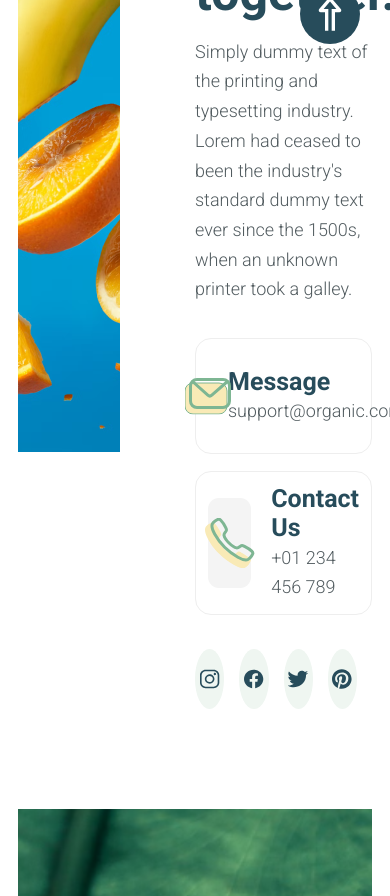
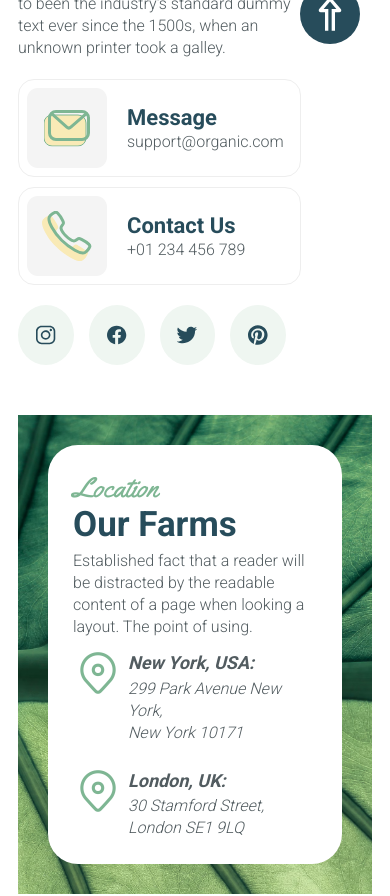
Before and after one commit to MikhailZhelnin/Organick, a Next.js app: page /contact-us in a window 390 px wide. Shown: the part 900-1796 px from the top of the page. Built offline with nearby package versions, Linux system fonts and the light colour scheme.

Commit message:
media queries for contact page

```diff
--- a/src/components/ContactUsPage/ContactUsForm/ContactUsForm.module.scss
+++ b/src/components/ContactUsPage/ContactUsForm/ContactUsForm.module.scss
@@ -3,6 +3,16 @@
 
 .contactUsForm {
   margin-bottom: 164px;
+
+  @media (max-width: $media-tablet) {
+    margin-bottom: 100px;
+  }
+  @media (max-width: $media-mobile) {
+    margin-bottom: 80px;
+  }
+  @media (max-width: $small-mobile) {
+    margin-bottom: 50px;
+  }
 
   .container {
     @include container;
@@ -18,11 +28,21 @@
           display: flex;
           justify-content: space-between;
 
+          @media (max-width: 550px) {
+            margin-bottom: 0;
+            flex-direction: column;
+          }
+
           .formGroupItem {
             position: relative;
             display: flex;
             flex-direction: column;
             width: 48%;
+
+            @media (max-width: 550px) {
+              margin-bottom: 30px;
+              width: 100%;
+            }
 
             &.textareaGroup {
               width: 100%;
@@ -34,6 +54,10 @@
               line-height: 21px;
               font-weight: 500;
               color: $color-main;
+
+              @media (max-width: 550px) {
+                margin-bottom: 10px;
+              }
             }
 
             .formGroupItemInput,
@@ -81,6 +105,10 @@
 
         .formButton {
           @include btn-main;
+
+          @media (max-width: 550px) {
+            margin-top: 20px;
+          }
         }
       }
     }
--- a/src/components/ContactUsPage/ContactUsLocation/ContactUsLocation.module.scss
+++ b/src/components/ContactUsPage/ContactUsLocation/ContactUsLocation.module.scss
@@ -4,17 +4,34 @@
 .contactUsLocation {
   margin-bottom: 100px;
 
+  @media (max-width: $media-mobile) {
+    margin-bottom: 80px;
+  }
+  @media (max-width: $small-mobile) {
+    margin-bottom: 50px;
+  }
+
   .container {
     @include container;
 
     .content {
       padding: 122px 108px;
-      min-height: 758px;
       display: flex;
       justify-content: flex-end;
       align-items: center;
       background-image: url("../../../../public/assets/images/ContactUs-2.png");
       background-size: cover;
+
+      @media (max-width: $media-tablet) {
+        padding: 100px 90px;
+      }
+      @media (max-width: $media-mobile) {
+        padding: 60px 50px;
+        justify-content: center;
+      }
+      @media (max-width: $small-mobile) {
+        padding: 30px;
+      }
 
       .info {
         padding: 46px 53px;
@@ -22,10 +39,22 @@
         background-color: #FFFFFF;
         border-radius: 30px;
 
+        @media (max-width: $media-mobile) {
+          padding: 36px 43px;
+        }
+        @media (max-width: $small-mobile) {
+          padding: 25px;
+        }
+
         .infoOverhead {
           font-size: 36px;
           line-height: 49px;
           color: $color-acapulco;
+
+          @media (max-width: $small-mobile) {
+            font-size: 28px;
+            line-height: 35px;
+          }
         }
 
         .infoTitle {
@@ -34,16 +63,35 @@
           font-weight: 700;
           line-height: 58.6px;
           color: $color-main;
+
+          @media (max-width: $media-tablet) {
+            font-size: 45px;
+            line-height: 50px;
+          }
+          @media (max-width: $small-mobile) {
+            margin-bottom: 5px;
+            font-size: 35px;
+            line-height: 40px;
+          }
         }
 
         .infoText {
           margin-bottom: 19px;
+
+          @media (max-width: $small-mobile) {
+            margin-bottom: 10px;
+          }
 
           p {
             font-size: $size-text-main;
             font-weight: 300;
             line-height: 29.7px;
             color: $color-abbey;
+
+            @media (max-width: $small-mobile) {
+              font-size: 16px;
+              line-height: 22px;
+            }
           }
         }
 
@@ -72,6 +120,11 @@
               .infoListItemAddressBottom {
                 display: flex;
                 flex-direction: column;
+
+                @media (max-width: $small-mobile) {
+                  font-size: 16px;
+                  line-height: 22px;
+                }
               }
             }
           }
--- a/src/components/ContactUsPage/ContactUsSocials/ContactUsSocials.module.scss
+++ b/src/components/ContactUsPage/ContactUsSocials/ContactUsSocials.module.scss
@@ -3,6 +3,16 @@
 
 .contactUsSocials {
   margin: 164px 0 100px;
+
+  @media (max-width: $media-tablet) {
+    margin: 100px 0 100px;
+  }
+  @media (max-width: $media-mobile) {
+    margin: 80px 0 80px;
+  }
+  @media (max-width: $small-mobile) {
+    margin: 50px 0 50px;
+  }
 
   .container {
     @include container;
@@ -11,10 +21,32 @@
       display: flex;
       align-items: center;
 
+      @media (max-width: $media-mobile) {
+        flex-direction: column;
+        align-items: flex-start;
+      }
+
       .left {
         padding-right: 75px;
         width: 50%;
         height: 640px;
+
+        @media (max-width: $media-tablet) {
+          padding-right: 30px;
+          height: 500px;
+        }
+        @media (max-width: $media-mobile) {
+          padding-right: 0;
+          margin-bottom: 25px;
+          width: 100%;
+          height: 600px;
+        }
+        @media (max-width: 600px) {
+          height: 400px;
+        }
+        @media (max-width: $small-mobile) {
+          height: 350px;
+        }
 
         img {
           width: 100%;
@@ -26,27 +58,53 @@
       .right {
         width: 50%;
 
+        @media (max-width: $media-mobile) {
+          width: 80%;
+        }
+
         .rightTitle {
           margin-bottom: 14px;
           font-size: $size-heading-h2;
           font-weight: 700;
           line-height: 58.6px;
           color: $color-main;
+
+          @media (max-width: $media-tablet) {
+            font-size: 45px;
+            line-height: 50px;
+          }
+          @media (max-width: $small-mobile) {
+            font-size: 35px;
+            line-height: 40px;
+          }
         }
 
         .rightText {
           margin-bottom: 34px;
+
+          @media (max-width: $media-tablet) {
+            margin-bottom: 20px;
+          }
 
           p {
             font-size: $size-text-main;
             font-weight: 300;
             line-height: 29.7px;
             color: $color-abbey;
+
+            @media (max-width: $small-mobile) {
+              font-size: 16px;
+              line-height: 22px;
+            }
           }
         }
 
         .rightList {
           margin-bottom: 34px;
+
+          @media (max-width: $media-tablet) {
+            margin-bottom: 20px;
+          }
 
           .rightListItem {
             margin-bottom: 17px;
@@ -66,6 +124,11 @@
               margin-bottom: 0;
             }
 
+            @media (max-width: $small-mobile) {
+              margin-bottom: 10px;
+              padding: 8px;
+            }
+
             .rightListItemIcon {
               margin-right: 20px;
               position: relative;
@@ -73,6 +136,11 @@
               height: 90px;
               background-color: #F4F4F4;
               border-radius: 11px;
+
+              @media (max-width: $small-mobile) {
+                width: 80px;
+                height: 80px;
+              }
 
               img {
                 position: absolute;
@@ -88,6 +156,11 @@
                 font-weight: 700;
                 line-height: 29.3px;
                 color: $color-main;
+
+                @media (max-width: $small-mobile) {
+                  font-size: 22px;
+                  line-height: 27px;
+                }
               }
 
               .rightListItemInfoText {
@@ -95,6 +168,11 @@
                 font-weight: 300;
                 line-height: 29.7px;
                 color: $color-abbey;
+
+                @media (max-width: $small-mobile) {
+                  font-size: 16px;
+                  line-height: 22px;
+                }
               }
             }
           }
```
